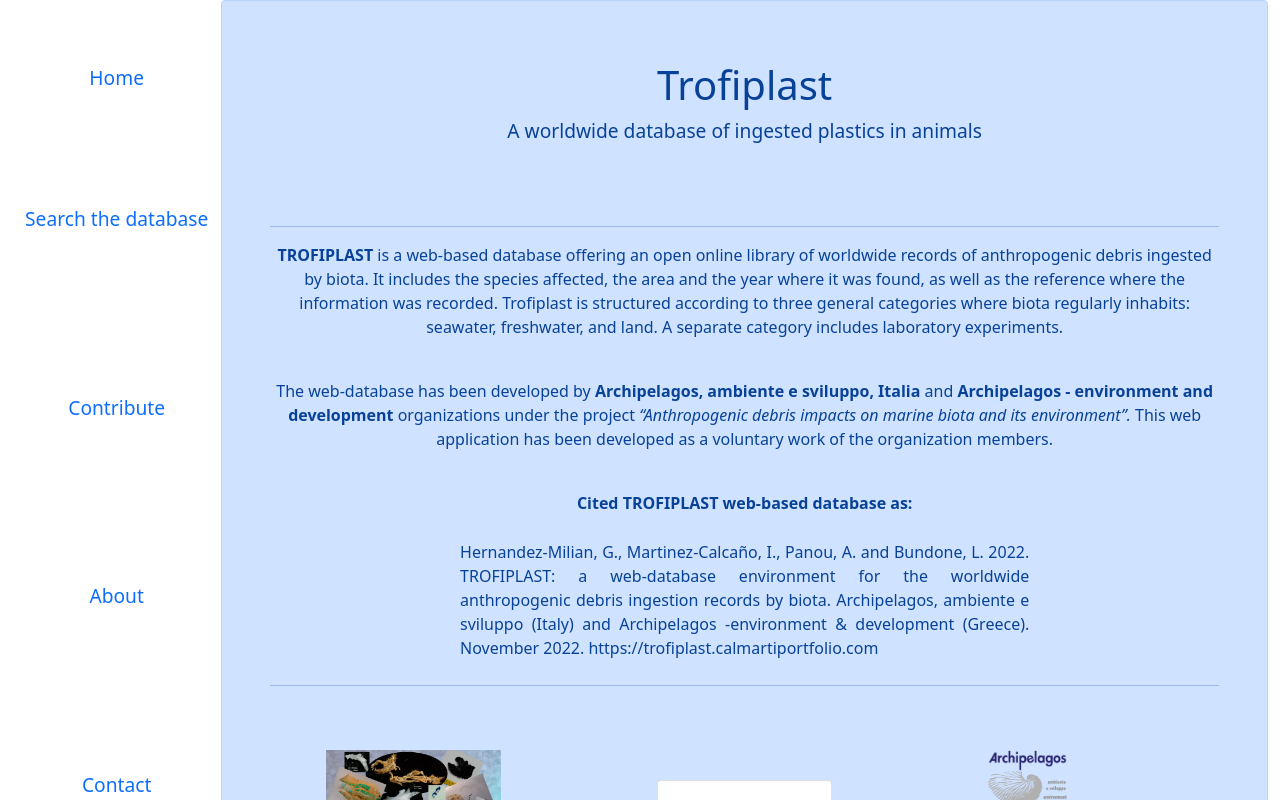
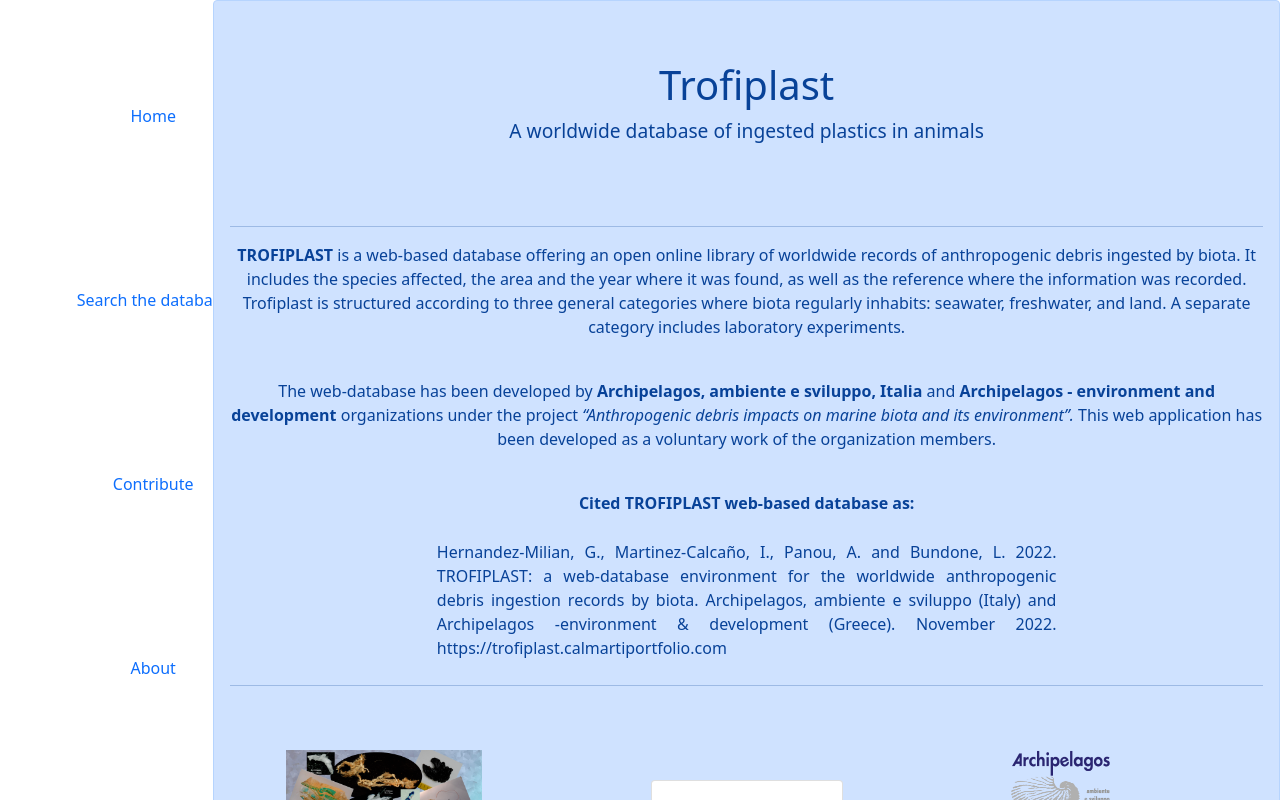
Before and after one commit to calmarti/trofiplast-frontend, a React (Create React App) app: page / in a window 1280 px wide. Shown: the top 800 px of the page. Built offline with nearby package versions, Linux system fonts and the light colour scheme.

Commit message:
fix sidebar and elimino gutter del Row

```diff
--- a/src/App.js
+++ b/src/App.js
@@ -5,6 +5,9 @@
 import Contribute from "./components/Contribute/Contribute";
 import Contact from "./components/Contact/Contact";
 import About from "./components/About/About";
+
+
+//TODO al ser el menú position fixed ha dejado de ser responsive: fix it
 
 function App() {
   return (
--- a/src/components/Home/Home.js
+++ b/src/components/Home/Home.js
@@ -7,15 +7,15 @@
 
 export default function Home() {
   return (
-    <Container fluid className="">
-      <Row className="">
-        <Col lg={2} className="px-0" >
+    // <Container fluid className="">
+      <Row className="g-0" >
+        <Col lg={2} >
           <Sidebar />
         </Col>
-        <Col lg={10}className="px-0">
+        <Col lg={10} >
          <HomeMain />
         </Col>
       </Row>
-    </Container>
+    // </Container>
   );
 }
--- a/src/components/Home/HomeMain.js
+++ b/src/components/Home/HomeMain.js
@@ -12,8 +12,9 @@
 
 export default function HomeMain() {
   return (
-    <main className="home-main">
-      <Alert className="alert-component px-5" variant="primary">
+    // <main>
+
+      <Alert className="alert-component" variant="primary" >
         <br />
         <Alert.Heading className="display-6 alert-heading">
           Trofiplast
@@ -104,6 +105,7 @@
 
                       </Row>
                     </Container>
+
                   </Accordion.Body>
                 </Accordion.Item>
               </Accordion>
@@ -124,6 +126,6 @@
           {/* </div> */}
         </Container>
       </Alert>
-    </main>
+
   );
 }
--- a/src/components/Home/homeMain.css
+++ b/src/components/Home/homeMain.css
@@ -1,6 +1,3 @@
-.home-main {
-  height: auto;
-}
 
 .spacer{
 margin-bottom:2.5rem;
@@ -8,7 +5,12 @@
 
 
 .alert-component{
-height:inherit;
+height:110vh !important;
+margin:0 !important;
+min-height: 100vh;
+max-height: 110vh;
+
+
 }
 
 .alert-content{
@@ -56,17 +58,17 @@
 
 @media all and (min-width: 768px){
 
-.home-main{
+/* .home-main{
   height: 120vh;
+} */
+
+.alert-component{
+  height:110vh !important;
+  margin:0 !important;
+  min-height: 100vh;
+  max-height: 110vh;
+  text-align: center;
 }
-
-.alert-component {
-  text-align: center;
-  height: inherit;
-  /* overflow: hidden; */  /*overflow no resuelve el problema*/
-  /* scroll-behavior:unset;  */   /*scroll-behavior no resuelve el problema!*/
-}
-
 .alert-oneliner {
   font-size: 1.2rem;
 }
@@ -90,21 +92,11 @@
   font-size: 1.3rem;
 }
 
-
-
-/* .search-button {
-  width: 7rem;
-}
-
-.contrib-button {
-  width: 7rem;
-} */
-
-
 .logo-figure {
 margin-right: 8rem;
 margin-top: 3rem;
 }
+
 .main-figure{
   margin-left: 2rem;
   margin-top:3rem;
--- a/src/components/Search/Search.js
+++ b/src/components/Search/Search.js
@@ -98,16 +98,16 @@
 
   return (
     <>
-      <main className="main-search">
-        <Container fluid>
-          <Row>
+      {/* <main className="main-search"> */}
+        {/* <Container fluid> */}
+          <Row className="g-0">
             <Col lg={2} className="px-0">
               <Sidebar />
             </Col>
 
             {items === null ? (
-              <Col  className="px-0">
-                <Alert className="py-5 my-0" variant="primary">
+              <Col  className="">
+                <Alert className="search-alert-component py-5 my-0" variant="primary">
                   <br />
                   <br />
                   <Alert.Heading className="alert-heading">
@@ -255,8 +255,8 @@
               </Col>
             )}
           </Row>
-        </Container>
-      </main>
+        {/* </Container> */}
+      {/* </main> */}
     </>
   );
 }
--- a/src/components/Search/search.css
+++ b/src/components/Search/search.css
@@ -1,17 +1,13 @@
-.main-search {
-  height: auto;
-  overflow: scroll;
+
+
+.main-search-result {
+  min-height:100vh;
 }
 
-.main-search-result {
-  height:auto;
-  overflow: scroll;
+.search-alert-component {
+  height: 110vh !important;
 }
 
-/* .table-container {
-height: auto;
-
-} */
 .alert-heading,
 .alert-summary,
 .alert-heading {
@@ -34,14 +30,14 @@
   left: 250px;
 }
 
-/* .alert-search-result {
-  overflow: scroll;
-} */
 
-.search-result-alert-component,
+
+.search-result-alert-component{
+ min-height:100vh;
+}
+
 .detail-alert-component {
-  height: auto;
-  overflow: scroll;
+min-height: 120vh;
 }
 
 .no-results-message{
--- a/src/components/layout/Sidebar.js
+++ b/src/components/layout/Sidebar.js
@@ -13,23 +13,23 @@
       // <Row>
       //  <Col>
       // <Container fluid>
-      <Navbar variant="primary" className="h-100 d-flex flex-column justify-content-center custom-nav"  expand="xs">
+      <Navbar variant="primary" className="custom-navbar"  expand="xs">
       {/* <Container fluid className="" > */}
-        <Nav className="nav-item">
-          <Nav.Link href="/" className="d-flex flex-column justify-content-center nav-item mb-5">
+        <Nav className="d-flex flex-column justify-content-center align-items-center">
+          <Nav.Link href="/" className="nav-item">
             Home
           </Nav.Link>
-          <Nav.Link href="/search" className="nav-item mb-5">
+          <Nav.Link href="/search" className="nav-item">
             Search the database
           </Nav.Link>
           {/* <Nav.Link href="/contribute" className="nav-item">Contribute</Nav.Link> */}
-          <Nav.Link href="" className="nav-item mb-5">
+          <Nav.Link href="" className="nav-item">
             Contribute
           </Nav.Link>
-          <Nav.Link href="/about" className="nav-item mb-5">
+          <Nav.Link href="/about" className="nav-item">
             About
           </Nav.Link>
-          <Nav.Link href="/contact" className="nav-item mb-5" >
+          <Nav.Link href="/contact" className="nav-item" >
             Contact
           </Nav.Link>
           {/* <Nav.Link href="">Donate</Nav.Link> */}
--- a/src/components/layout/layout.css
+++ b/src/components/layout/layout.css
@@ -1,56 +1,14 @@
 
- .custom-nav{
-  display:flex;
-  flex-direction: column;
-  gap:0rem;
 
-  }
-
-.sidebar-column {
-  /* display:flex;
-  flex-direction: column;
-  justify-content: center;
-  align-items: center;
-  gap: 2px;
-  font-size: 1.2em; */
+.custom-navbar {
+position:fixed !important;
+top:6rem !important;
+left:4.8rem !important;
+max-height: 100vh !important;
+margin: 0 !important;
+padding: 0 !important;
 }
 
 .nav-item {
-  text-align: center;
-  margin-bottom:0rem;
+  margin-bottom:9rem;
 }
-
-@media all and (min-width: 768px){
-
-  .custom-nav{
-  /* margin-top:13rem; */
-  display:flex;
-  flex-direction: column;
-  /* justify-content: center */
-  gap:3rem;
-  /* justify-content: space-around !important; */
-  text-align: center;
-  font-size: 1.2rem;
-  }
-
-}
-  .viewport-size{
-    /* height:100vh; */
-  }
-
-
-/* .sidebar-column {
-  padding-top:8rem;
-  height: 100vh;
-  display:flex;
-  flex-direction: column;
-  justify-content: start;
-  align-items: center;
-  gap: 2rem;
-  font-size: 1.2rem;
-} */
-
-.nav-item {
-flex: 1 1 auto;
-
-}
--- a/src/globals.css
+++ b/src/globals.css
@@ -11,14 +11,16 @@
   box-sizing: border-box;
 
 
+
+
 /*   height: 100vh; */
 /*   border: 1px solid black; */
 
 }
 
-/* #root{
-  height: 100vh;
-} */
+#root{
+  --bs-gutter-x: 0 !important;
+}
 
 /* :root {
 
```
Also changed, not shown: 3 other files (tests, documents, lock files or other folders).
